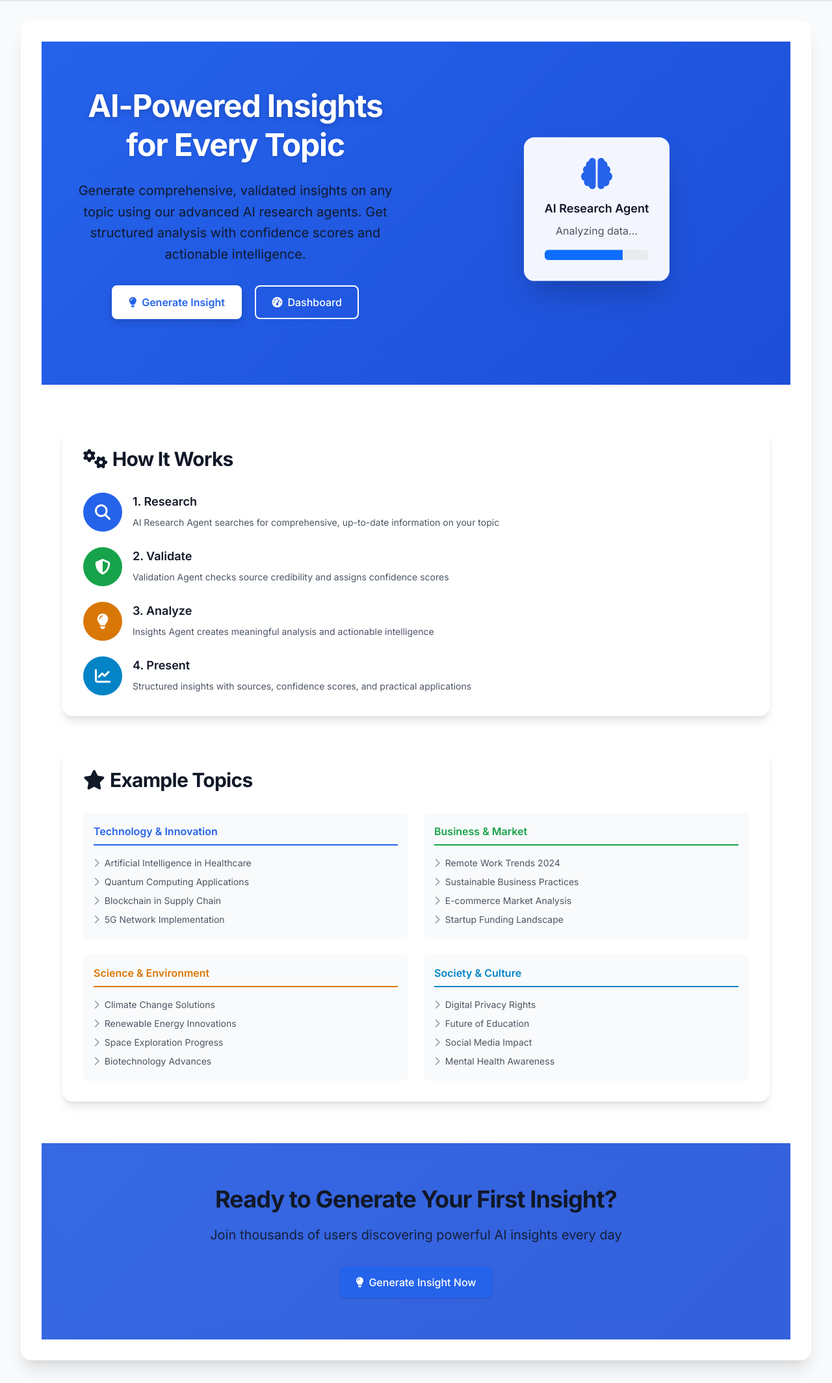
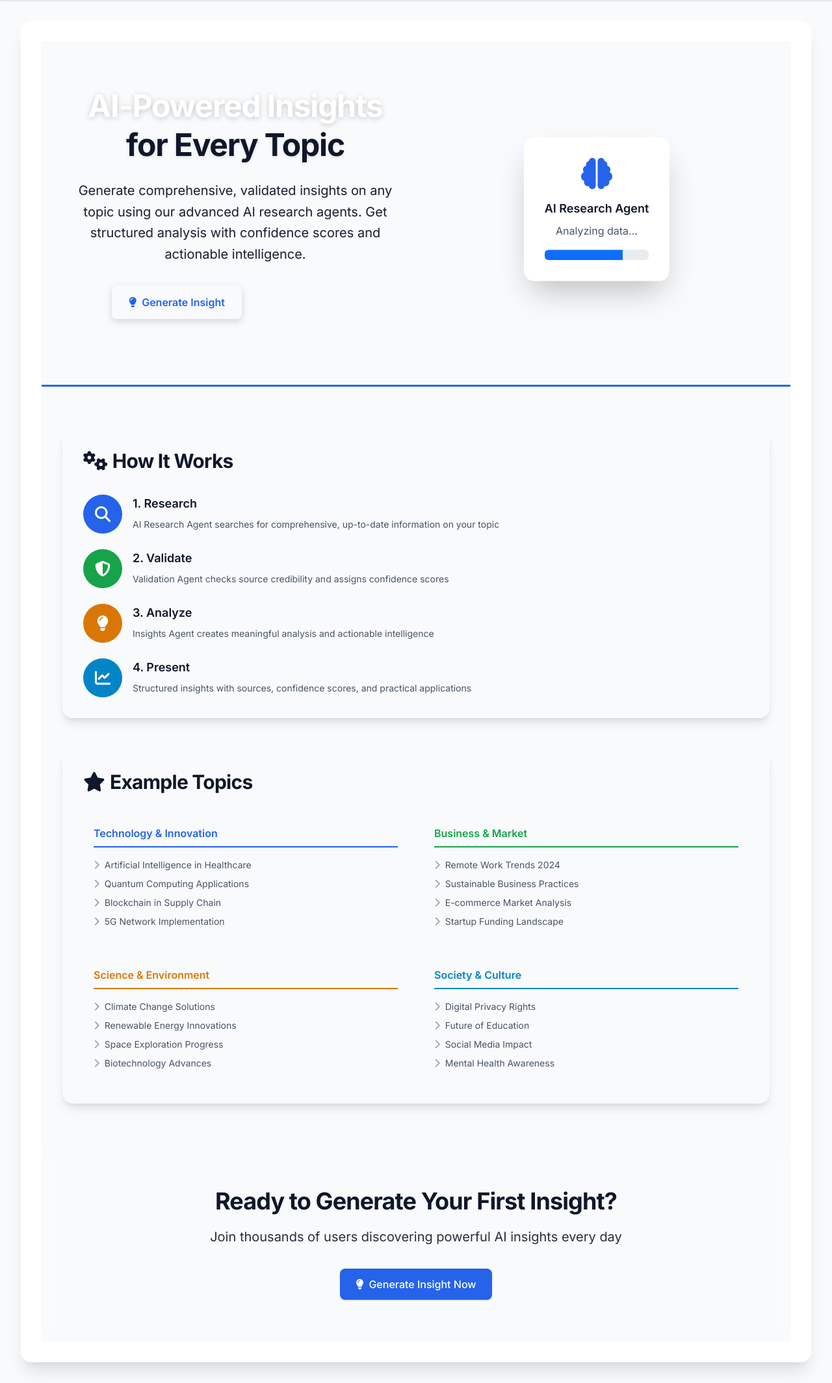
Before and after one commit to jsong1004/insights, a Flask app: page / in a window 1280 px wide. Shown: the part 64-2192 px from the top of the page at 65% size. Run offline with Flask 3, Linux system fonts and the light colour scheme; the visitor is signed in with stand-in values (Sample User, id 1).

Commit message:
Implement modern light theme color scheme
Replaced blue gradient backgrounds with modern light theme:
- Background: #F8FAFC (off-white / light gray)
- Primary Accent: #2563EB (vivid blue)
- Secondary Accent: #1E40AF (deep navy)
- Text: #0F172A (dark slate)

Changes:
- Updated CSS variables in design-system.css
- Converted hero sections from blue gradients to light backgrounds with blue accent borders
- Updated insights and community headers to light theme
- Changed auth pages background from gradient to light solid color
- Updated sidebar header to match light theme
- Modified inline styles in index.html and base_auth.html

Result: Clean, professional, airy design with excellent contrast and readability.

🤖 Generated with [Claude Code](https://claude.com/claude-code)

Co-Authored-By: Claude <noreply@anthropic.com>

```diff
--- a/static/css/app.css
+++ b/static/css/app.css
@@ -64,10 +64,11 @@ body {
 }
 
 .sidebar-header {
-  background: linear-gradient(135deg, var(--primary-600) 0%, var(--primary-700) 100%);
-  color: var(--text-inverse);
+  background: var(--bg-primary);
+  color: var(--text-primary);
   padding: var(--space-6);
   font-weight: var(--font-semibold);
+  border-bottom: 3px solid var(--primary-600);
 }
 
 /* ============================================
@@ -100,17 +101,18 @@ body {
    ============================================ */
 
 .hero-section {
-  background: linear-gradient(135deg, var(--primary-600) 0%, var(--primary-700) 100%);
-  color: var(--text-inverse);
+  background: var(--bg-primary);
+  color: var(--text-primary);
   padding: var(--space-16) 0;
   text-align: center;
+  border-bottom: 3px solid var(--primary-600);
 }
 
 .hero-title {
   font-size: var(--text-5xl);
   font-weight: var(--font-bold);
   margin-bottom: var(--space-4);
-  color: var(--text-inverse);
+  color: var(--text-primary);
 }
 
 .hero-subtitle {
@@ -159,10 +161,11 @@ body {
    ============================================ */
 
 .insights-header {
-  background: linear-gradient(135deg, var(--primary-600) 0%, var(--primary-700) 100%);
-  color: var(--text-inverse);
+  background: var(--bg-primary);
+  color: var(--text-primary);
   padding: var(--space-8) 0;
   margin-bottom: var(--space-8);
+  border-bottom: 3px solid var(--primary-600);
 }
 
 .insights-form {
@@ -224,10 +227,11 @@ body {
 }
 
 .community-header {
-  background: linear-gradient(135deg, var(--primary-600) 0%, var(--primary-700) 100%);
-  color: var(--text-inverse);
+  background: var(--bg-primary);
+  color: var(--text-primary);
   padding: var(--space-12) 0;
   margin-bottom: var(--space-8);
+  border-bottom: 3px solid var(--primary-600);
 }
 
 .community-title {
@@ -412,7 +416,7 @@ body {
   display: flex;
   align-items: center;
   justify-content: center;
-  background: linear-gradient(135deg, var(--primary-600) 0%, var(--primary-700) 100%);
+  background: var(--bg-primary);
   padding: var(--space-8) var(--space-4);
 }
 
--- a/static/css/design-system.css
+++ b/static/css/design-system.css
@@ -18,7 +18,7 @@
   --primary-400: #60a5fa;
   --primary-500: #3b82f6;  /* Main primary */
   --primary-600: #2563eb;
-  --primary-700: #1d4ed8;
+  --primary-700: #1E40AF;
   --primary-800: #1e40af;
   --primary-900: #1e3a8a;
 
@@ -72,16 +72,16 @@
   --gray-900: #111827;
 
   /* Text Colors */
-  --text-primary:   #111827;
-  --text-secondary: #4b5563;
-  --text-tertiary:  #6b7280;
+  --text-primary:   #0F172A;
+  --text-secondary: #475569;
+  --text-tertiary:  #64748b;
   --text-disabled:  #9ca3af;
   --text-inverse:   #ffffff;
 
   /* Background Colors */
-  --bg-primary:   #ffffff;
-  --bg-secondary: #f9fafb;
-  --bg-tertiary:  #f3f4f6;
+  --bg-primary:   #F8FAFC;
+  --bg-secondary: #F8FAFC;
+  --bg-tertiary:  #F1F5F9;
   --bg-overlay:   rgba(17, 24, 39, 0.5);
 
   /* Typography */
--- a/templates/index.html
+++ b/templates/index.html
@@ -182,13 +182,13 @@
 <style>
 /* Home Page Specific Styles */
 .home-page {
-    background: linear-gradient(135deg, var(--primary-600) 0%, var(--primary-700) 100%);
+    background: var(--bg-primary);
     min-height: 100vh;
 }
 
 .hero-section {
     padding: var(--space-16) 0;
-    color: var(--text-inverse);
+    color: var(--text-primary);
 }
 
 .hero-title {
```
Also changed, not shown: templates/base_auth.html (+5 -5 lines).
